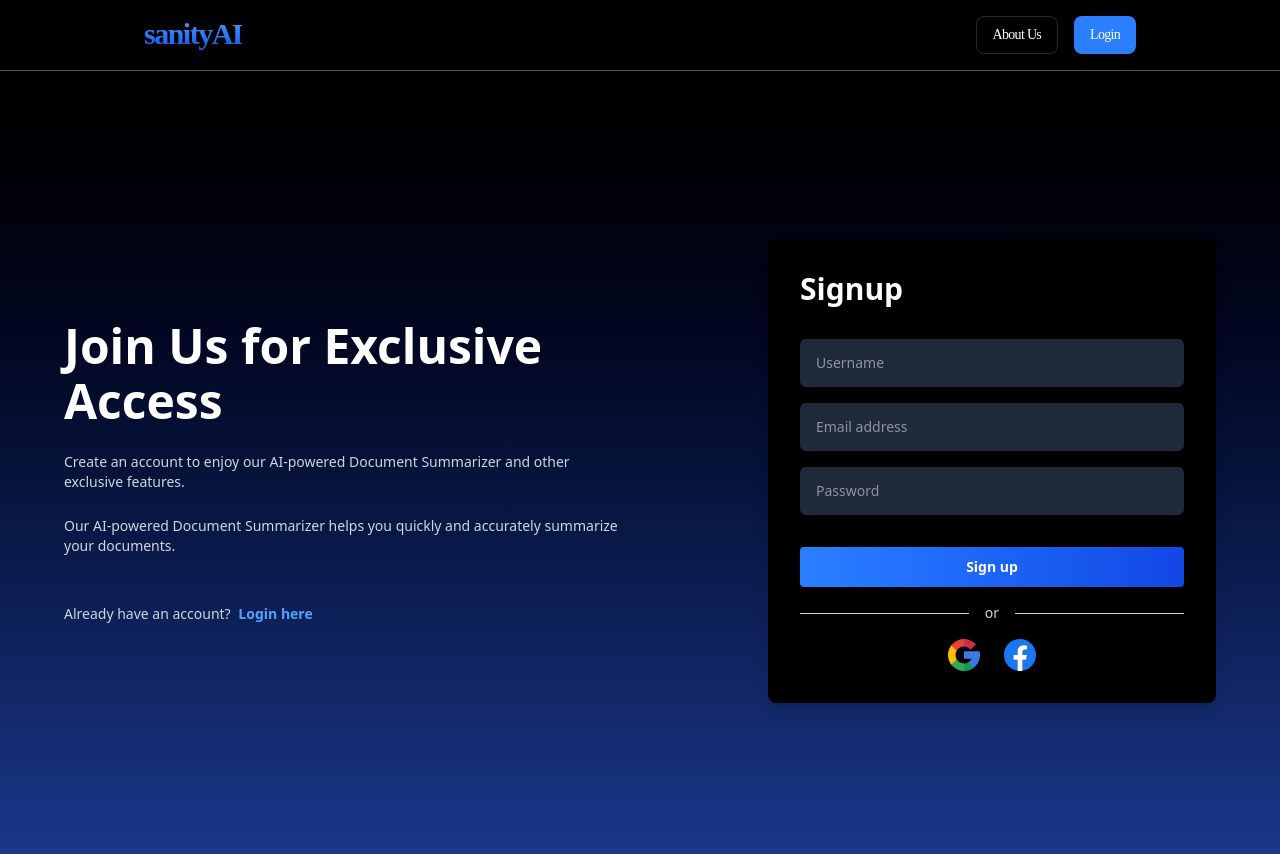
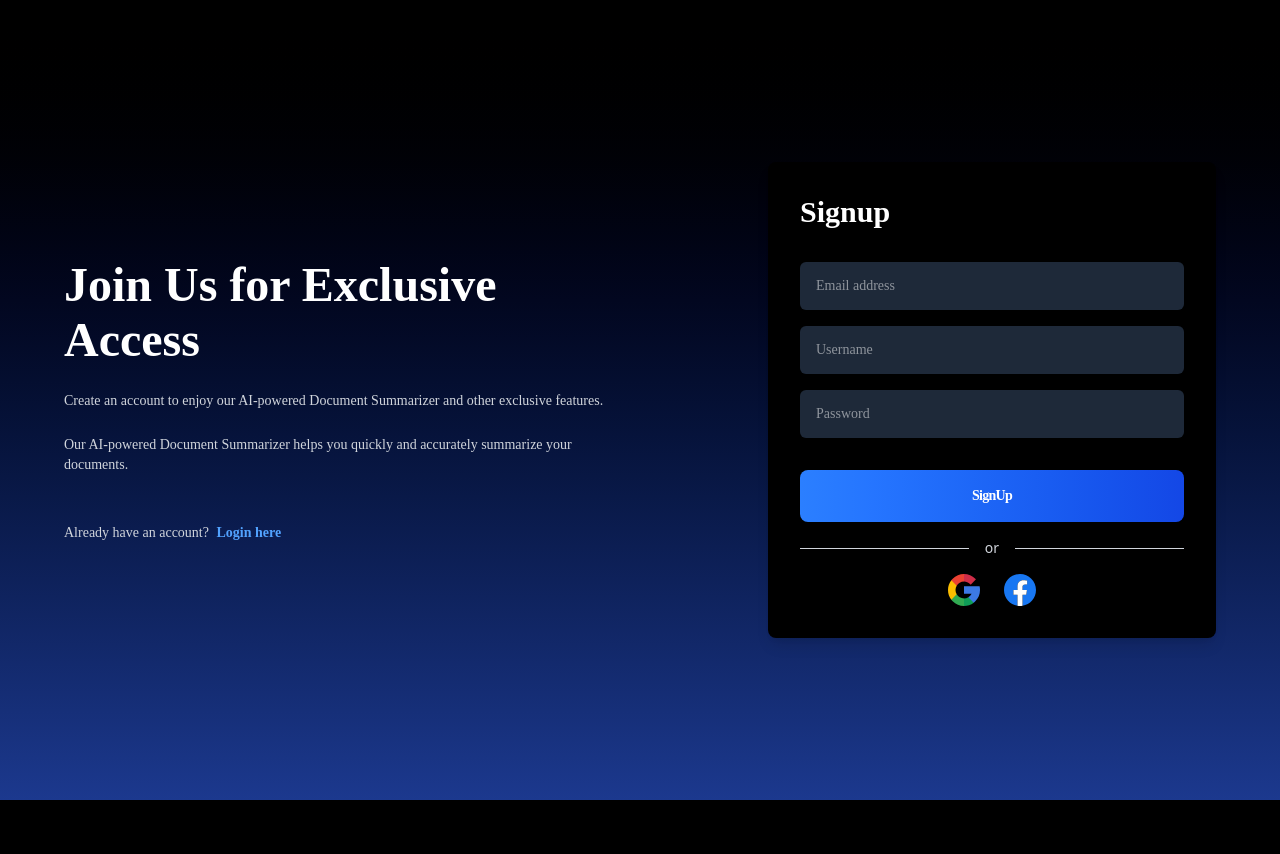
Before and after one commit to Piyushxz/SanityAI-DocumentSummerizer, a React (Vite) app: page /signup in a window 1280 px wide. Shown: the top 854 px of the page. After the commit the page ends 800 px from the top, so only its background shows below. Built offline with nearby package versions, Linux system fonts and the light colour scheme; a web font is replaced by a local one.

Commit message:
added api intgeration for signup

```diff
--- a/src/components/icons/LoadingIcon.tsx
+++ b/src/components/icons/LoadingIcon.tsx
@@ -6,7 +6,7 @@ export const LoadingIcon = () => {
         <div role="status">
           <svg
             aria-hidden="true"
-            className="w-8 h-6 text-gray-200 animate-spin dark:text-gray-600 fill-primaryColor2"
+            className="w-8 h-6 text-gray-200 animate-spin dark:text-gray-600 fill-black"
             viewBox="0 0 100 101"
             fill="none"
             xmlns="http://www.w3.org/2000/svg"
--- a/src/pages/DashBoard.tsx
+++ b/src/pages/DashBoard.tsx
@@ -1,14 +1,15 @@
-import { useSetRecoilState } from "recoil"
+import { useRecoilValue, useSetRecoilState } from "recoil"
 import { Navbar } from "../components/DashboardNavbar"
 import { PDFCard } from "../components/PDFCard"
 import { Sidebar } from "../components/Sidebar"
 import { useDocument } from "../hooks/useDocuments"
-import { isContentModalOpen } from "../atoms"
+import { isContentModalOpen, loggedInUserName } from "../atoms"
 import PlusIcon from "../components/icons/PlusIcon"
 
 export const Dashboard = () =>{
     const {documents} = useDocument()
     const setContentOpenStatus = useSetRecoilState(isContentModalOpen)
+    const username = useRecoilValue(loggedInUserName)
     return(
         <div className="">
             <Sidebar/>
@@ -17,7 +18,7 @@ export const Dashboard = () =>{
                 <div className="lg:w-[70vw] w-[80vw]  text-white">
                     <div className="flex mt-6">
                         <h3 className="text-wrap text-3xl font-extrabold capitalize font-primary tracking-tighter md:text-4xl">
-                            Welcome , testUser!
+                            Welcome , {username}!
                         </h3>
                     </div>
                 <div className="mt-6  flex flex-wrap gap-4">
--- a/src/pages/Signup.tsx
+++ b/src/pages/Signup.tsx
@@ -1,47 +1,54 @@
 import React, { useState } from 'react';
 import { useNavigate } from 'react-router-dom';
 import { motion } from 'framer-motion';
-import {Navbar} from '../components/Navbar'; // Ensure the correct import path
-
+import { Button } from '../components/Button';
+import axios from 'axios';
+import { toast } from 'sonner';
 const Signup: React.FC = () => {
   const [username, setUsername] = useState('');
   const [email, setEmail] = useState('');
   const [password, setPassword] = useState('');
-  const [error, setError] = useState('');
+  const [isLoading,setIsLoading] = useState<boolean>(false);
   const navigate = useNavigate();
 
   const handleSubmit = async (e: React.FormEvent) => {
     e.preventDefault();
 
     try {
-      const response = await fetch('http://localhost:3000/user/signup', {
-        method: 'POST',
-        headers: {
-          'Content-Type': 'application/json',
-        },
-        body: JSON.stringify({ username, email, password }),
-      });
 
-      const data = await response.json();
-
-      if (response.ok) {
-        // Save the token and navigate to the home page
-        localStorage.setItem('token', data.token);
-        navigate('/');
+      setIsLoading(true)
+      const response = await axios.post('http://localhost:3003/api/v1/user/signup',{
+        username,
+        email,
+        password
+      })
+      console.log(response)
+      toast.success("Signed up successfully")
+      navigate('/login')
+      setIsLoading(false)
+    } catch (error:any) {
+      if (error.response) {
+        if (error.response.status === 400) {
+          toast.error("Invalid format");
+        } else if (error.response.status === 500) {
+          toast.error("Could not sign in, server error!");
+        } else {
+          toast.error(error.response.data.message || "An unexpected error occurred");
+        }
+      } else if (error.request) {
+        toast.error("No response from server. Please check your connection.");
       } else {
-        setError(data.message);
+        toast.error("An error occurred. Please try again.");
       }
-    } catch (error) {
-      setError('An error occurred. Please try again.');
     }
+    setIsLoading(false)
   };
 
   return (
     <div className="min-h-screen bg-gradient-to-b from-black to-blue-900">
-      <Navbar />
       <div className="flex items-center justify-center min-h-screen py-6 px-4">
         <div className="grid md:grid-cols-2 items-center gap-10 max-w-6xl max-md:max-w-md w-full">
-          <div>
+          <div className='font-primary'>
             <motion.h2
               initial={{ opacity: 0, y: -20 }}
               animate={{ opacity: 1, y: 0 }}
@@ -77,19 +84,31 @@ const Signup: React.FC = () => {
           </div>
 
           <motion.form
-            initial={{ opacity: 0, scale: 0.9 }}
-            animate={{ opacity: 1, scale: 1 }}
-            transition={{ delay: 0.2, duration: 0.8, ease: "easeInOut" }}
+            initial={{ opacity: 0, y: 20 }}
+            animate={{ opacity: 1, y: 0}}
+            transition={{ delay: 0.2, ease: "easeInOut" }}
             onSubmit={handleSubmit}
             className="max-w-md md:ml-auto w-full bg-black bg-opacity-70 p-8 rounded-lg shadow-lg"
           >
-            <h3 className="text-white text-3xl font-extrabold mb-8">
+            <h3 className="text-white font-primary text-3xl font-extrabold mb-8">
               Signup
             </h3>
 
-            {error && <p className="text-red-500 mb-4">{error}</p>}
 
             <div className="space-y-4">
+
+              <div>
+                <input
+                  name="email"
+                  type="email"
+                  autoComplete="email"
+                  required
+                  value={email}
+                  onChange={(e) => setEmail(e.target.value)}
+                  className="bg-gray-800 w-full text-sm font-primary text-white px-4 py-3.5 rounded-md outline-none focus:ring-2 focus:ring-blue-500"
+                  placeholder="Email address"
+                />
+              </div>
               <div>
                 <input
                   name="username"
@@ -98,20 +117,8 @@ const Signup: React.FC = () => {
                   required
                   value={username}
                   onChange={(e) => setUsername(e.target.value)}
-                  className="bg-gray-800 w-full text-sm text-white px-4 py-3.5 rounded-md outline-none focus:ring-2 focus:ring-blue-500"
+                  className="bg-gray-800 w-full  font-primary text-sm text-white px-4 py-3.5 rounded-md outline-none focus:ring-2 focus:ring-blue-500"
                   placeholder="Username"
-                />
-              </div>
-              <div>
-                <input
-                  name="email"
-                  type="email"
-                  autoComplete="email"
-                  required
-                  value={email}
-                  onChange={(e) => setEmail(e.target.value)}
-                  className="bg-gray-800 w-full text-sm text-white px-4 py-3.5 rounded-md outline-none focus:ring-2 focus:ring-blue-500"
-                  placeholder="Email address"
                 />
               </div>
               <div>
@@ -122,16 +129,14 @@ const Signup: React.FC = () => {
                   required
                   value={password}
                   onChange={(e) => setPassword(e.target.value)}
-                  className="bg-gray-800 w-full text-sm text-white px-4 py-3.5 rounded-md outline-none focus:ring-2 focus:ring-blue-500"
+                  className="bg-gray-800 w-full font-primary text-sm text-white px-4 py-3.5 rounded-md outline-none focus:ring-2 focus:ring-blue-500"
                   placeholder="Password"
                 />
               </div>
             </div>
 
             <div className="mt-8">
-              <button type="submit" className="w-full shadow-xl py-2.5 px-4 text-sm font-semibold rounded text-white bg-gradient-to-r from-blue-500 to-blue-700 hover:from-blue-600 hover:to-blue-800 focus:outline-none">
-                Sign up
-              </button>
+                <Button isLoading={isLoading}variant='form' size='wide' text='SignUp'/>
             </div>
 
             <div className="my-4 flex items-center gap-4">
```
